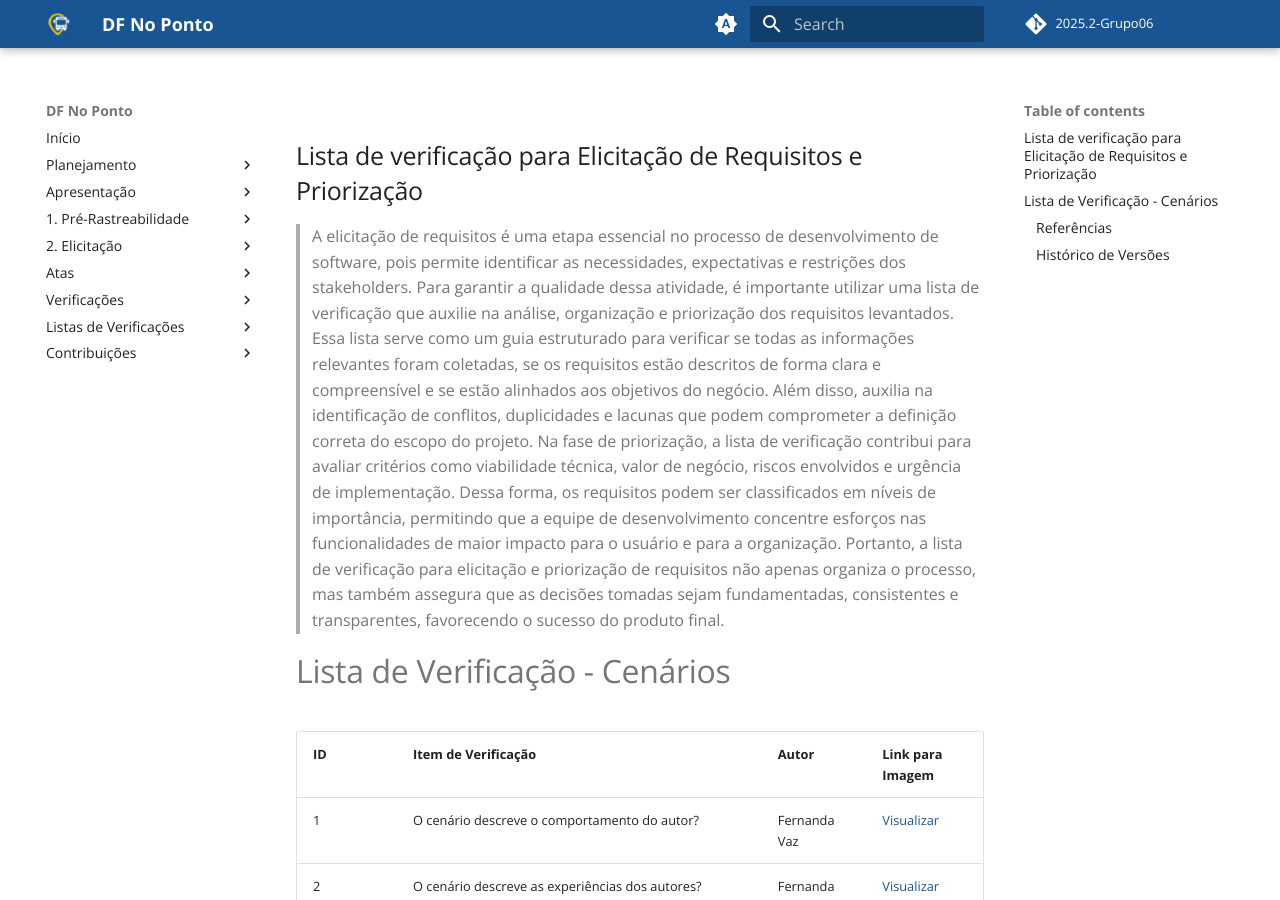
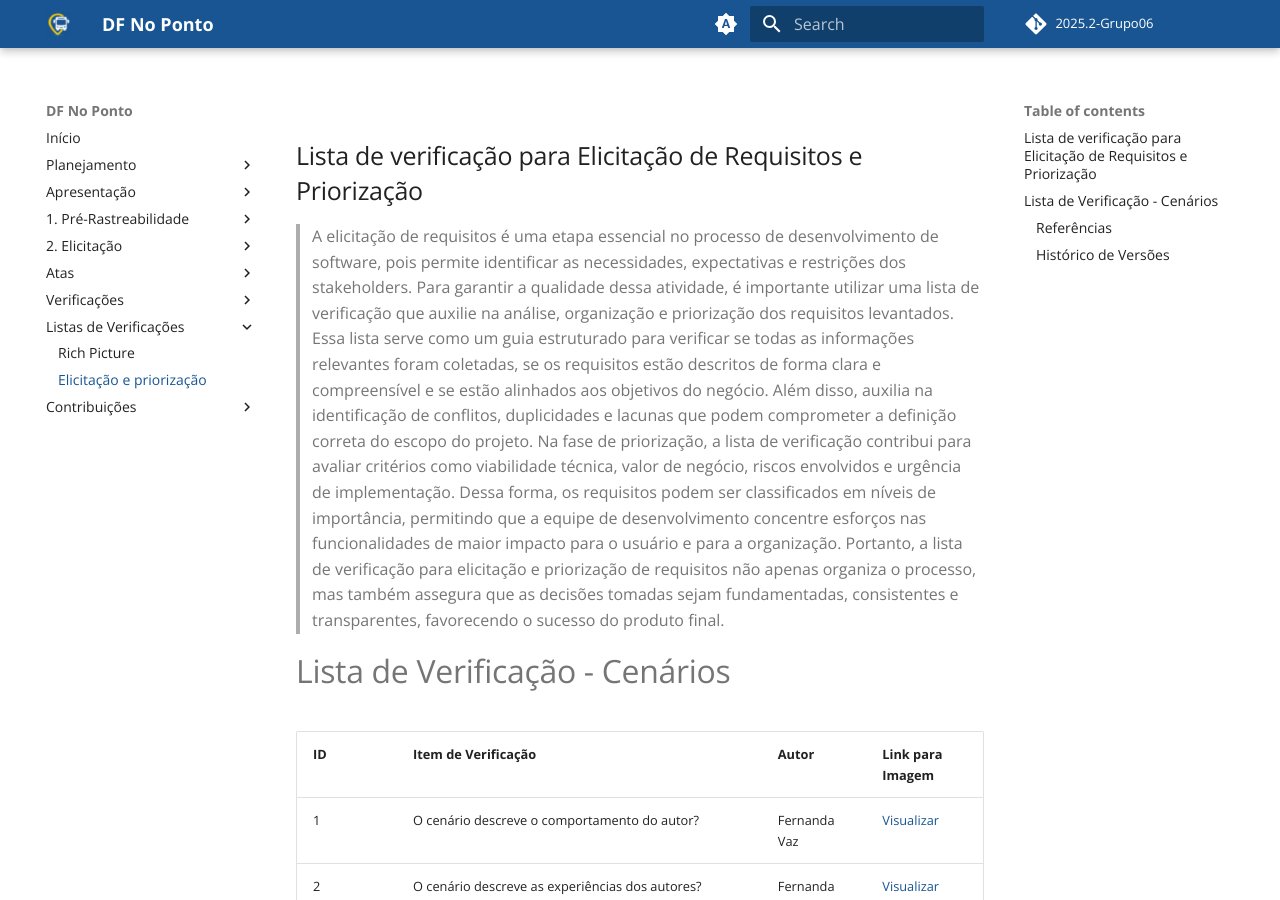
Before and after one commit to Requisitos-de-Software/2025.2-Grupo06, an MkDocs documentation site: the page built from docs/checklist/lista02.md, in a window 1280 px wide and 900 px high. Built offline with MkDocs 1.6.1 and Material for MkDocs 9.7.7, drawn with Linux system fonts in a browser that asks for light colours; comment, search, counter and statistics services are not loaded.

Commit message:
Update mkdocs.yml

```diff
--- a/mkdocs.yml
+++ b/mkdocs.yml
@@ -60,5 +60,6 @@ nav:
       - Inspeção do Grupo 7 - Entrega 1: Verificações/inspec_ent1_grupo7.md
   - Listas de Verificações:
       -  Rich Picture: checklist/lista01.md
+      -  Elicitação e priorização: checklist/lista02.md
   - Contribuições:
       - Tabela de Contribuição: Contribuições/Tabela de Contribuição.md
```
